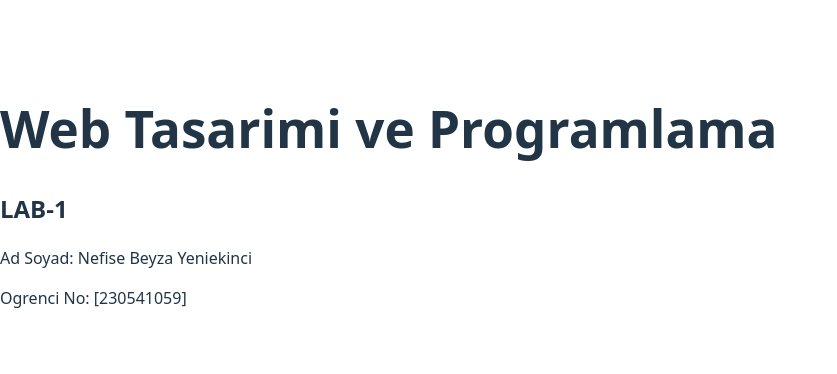
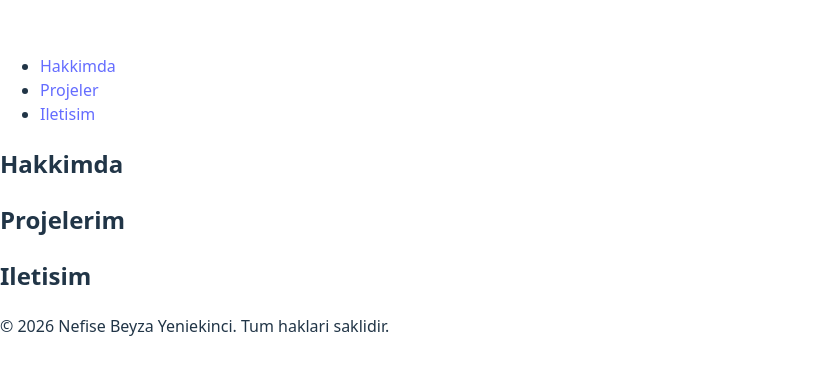
Before and after one commit to NefiseBeyzaYeniekinci/web-lab-hello, a React (Vite) app: page / in a window 1280 px wide. Shown: the part 204-578 px from the top of the page, without its empty margins (0-837 px from the left). Built offline with nearby package versions, Linux system fonts and the light colour scheme.

Commit message:
ozellik: semantik HTML portfoy yapisi olusturuldu

```diff
--- a/src/App.tsx
+++ b/src/App.tsx
@@ -1,11 +1,45 @@
 function App() {
   return (
-    <div>
-      <h1>Web Tasarimi ve Programlama</h1>
-      <h2>LAB-1</h2>
-      <p>Ad Soyad: Nefise Beyza Yeniekinci</p>
-      <p>Ogrenci No: [230541059]</p>
-    </div>
+    <>
+      {/* 1. Header ve Navigasyon: Sayfanın başlık ve menü alanı [cite: 77, 79] */}
+      <header>
+        <nav aria-label="Ana navigasyon"> {/* Erişilebilirlik için etiket ekledik [cite: 316] */}
+          <ul>
+            <li><a href="#hakkimda">Hakkimda</a></li>
+            <li><a href="#projeler">Projeler</a></li>
+            <li><a href="#iletisim">Iletisim</a></li>
+          </ul>
+        </nav>
+      </header>
+
+      {/* 2. Main: Sayfanın birincil içeriği (Sadece 1 tane olmalı) [cite: 83] */}
+      <main id="main-content">
+
+        {/* Hakkımda Bölümü [cite: 85, 113] */}
+        <section id="hakkimda">
+          <h2>Hakkimda</h2>
+          {/* İçerik buraya gelecek */}
+        </section>
+
+        {/* Projeler Bölümü [cite: 125, 127] */}
+        <section id="projeler">
+          <h2>Projelerim</h2>
+          {/* Proje kartları buraya gelecek */}
+        </section>
+
+        {/* İletişim Bölümü [cite: 134, 135] */}
+        <section id="iletisim">
+          <h2>Iletisim</h2>
+          {/* Form buraya gelecek */}
+        </section>
+
+      </main>
+
+      {/* 3. Footer: Telif hakkı ve alt bilgiler [cite: 94, 148] */}
+      <footer>
+        <p>&copy; 2026 Nefise Beyza Yeniekinci. Tum haklari saklidir.</p>
+      </footer>
+    </>
   )
 }
 
```
